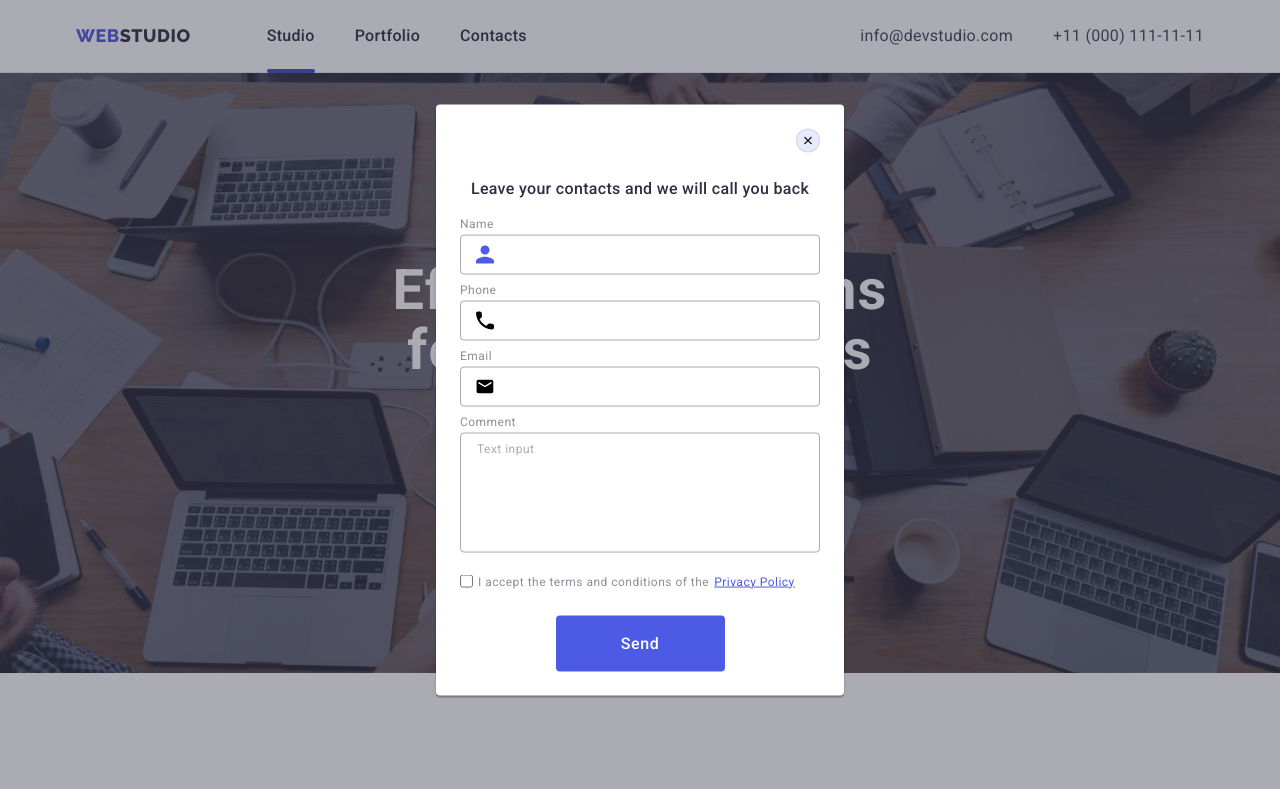
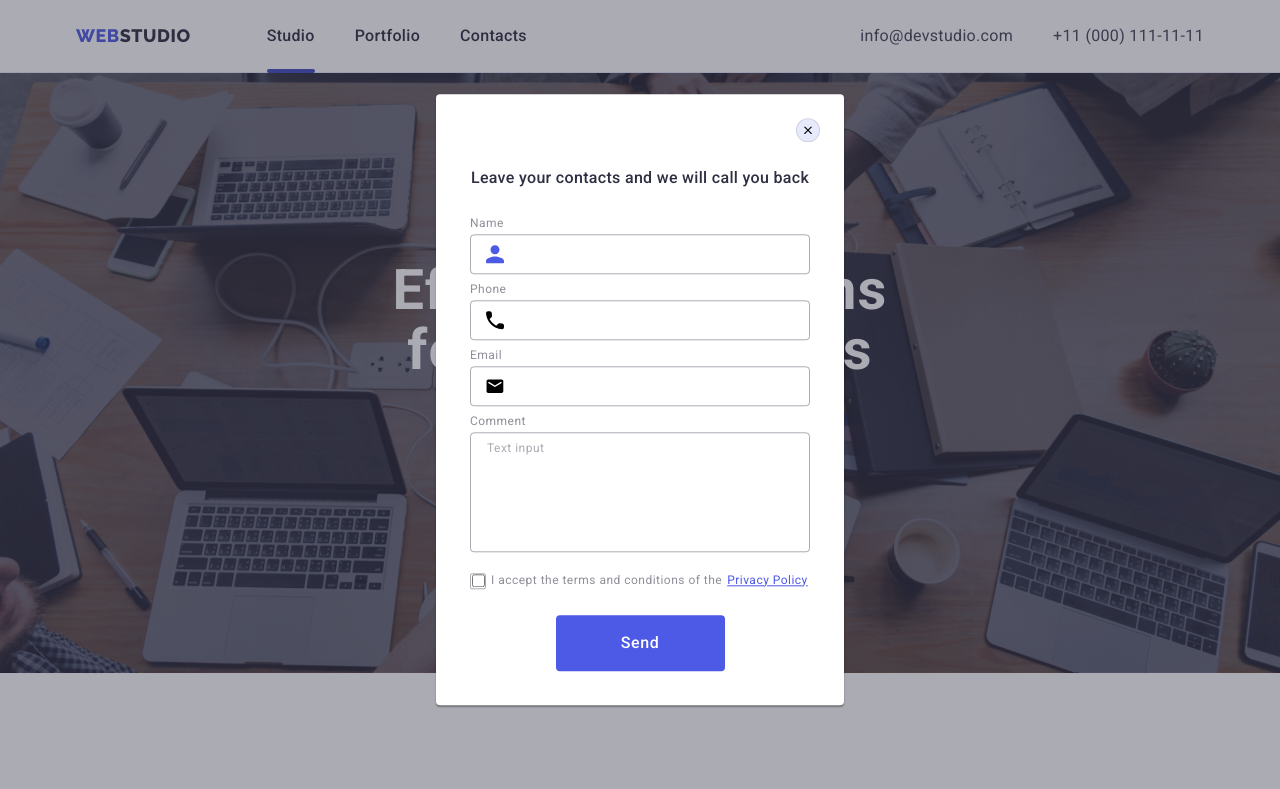
Before and after one commit to madalinagomei/goit-markup-hw-06, a plain HTML site: page index.html in a window 1280 px wide. Shown: the top 789 px of the page. Drawn offline with nearby package versions, Linux system fonts and the light colour scheme.

Commit message:
re-re-recheck

```diff
--- a/css/styles.css
+++ b/css/styles.css
@@ -806,11 +806,6 @@ letter-spacing: 0.02em;
         visibility 250ms cubic-bezier(0.4, 0, 0.2, 1);
 }
 
-.is-hidden {
-    opacity: 0;
-    visibility: hidden;
-    pointer-events: none;
-}
 
 .modal {
     position: relative;
@@ -822,42 +817,52 @@ letter-spacing: 0.02em;
     min-height: 576px;
     background: var(--white);
     box-shadow: 0px 1px 1px rgba(0, 0, 0, 0.14), 0px 1px 3px rgba(0, 0, 0, 0.12),
-        0px 2px 1px rgba(0, 0, 0, 0.2);
+    0px 2px 1px rgba(0, 0, 0, 0.2);
     border-radius: 4px;
     transition: transform 250ms cubic-bezier(0.4, 0, 0.2, 1);
 }
 
-.backdrop.is-hidden .modal {
+/* .is-hidden {
+    visibility: hidden;
+    opacity: 0;
+    pointer-events: none;
+} */
+.backdrop.is-hidden {
+    opacity: 0;
+    pointer-events: none;
+    visibility: hidden;
+}
+/* .backdrop.is-hidden .modal {
     transform: translate(-50%, -50%) scaleY(0);
-}
+} */
 
 .modal-close-btn {
-    width: 24px;
+       background-color: var(--border); width: 24px;
     height: 24px;
     border-radius: 50%;
     display: flex;
     align-items: center;
     justify-content: center;
-    background-color: var(--border);
+
     border: 1px solid rgba(0, 0, 0, 0.1);
     margin-left: auto;
     padding: 0;
     cursor: pointer;
     transition: background-color 250ms cubic-bezier(0.4, 0, 0.2, 1);
-    margin-bottom: 24px;
+    border-radius: 50%;
+        cursor: pointer;
+    /* margin-bottom: 24px; */
     position: absolute;
     top:24px;
     right:24px;
 }
 
-.modal-close-icon {
-    transition: fill 250ms cubic-bezier(0.4, 0, 0.2, 1);
-}
+
 
 .modal-close-btn:hover,
 .modal-close-btn:focus {
     background-color: var(--header-menu-color);
-    border: none;
+    /* border: none; */
 }
 
 .modal-close-btn:hover .modal-close-icon,
@@ -865,10 +870,16 @@ letter-spacing: 0.02em;
     fill: var(--white);
 }
 
+.modal-form {
+    display: flex;
+    flex-direction: column;
+    padding: 10px;}
+
 .modal-title {
     font-weight: 500;
     font-size: 16px;
     line-height: 1.5;
+    display: block;
     text-align: center;
     letter-spacing: 0.02em;
     color: var(--title-color);
@@ -907,7 +918,7 @@ letter-spacing: 0.02em;
     border-radius: 4px;
     background-color: transparent;
     padding-left: 38px;
-    outline: transparent;
+    outline: none;
     transition: border-color 250ms cubic-bezier(0.4, 0, 0.2, 1);
 }
 
@@ -953,7 +964,7 @@ letter-spacing: 0.02em;
     color: var(--title-color2);
 }
 
-.input-check:checked+.input-check-text>.check-empty {
+.input-check:checked + .input-check-text > .check-empty {
     background-color: var(--header-menu-color);
     border: none;
     fill: var(--background-color);
@@ -970,9 +981,7 @@ letter-spacing: 0.02em;
     color: var(--gray);
     display: inline-flex ;
     gap: 5px;
-    /* align-items: center;
-        justify-content: center;
- */
+
 }
 .check-empty {
     width: 16px;
@@ -986,7 +995,7 @@ letter-spacing: 0.02em;
     transition: background-color 250ms cubic-bezier(0.4, 0, 0.2, 1), border 250ms cubic-bezier(0.4, 0, 0.2, 1), fill 250ms cubic-bezier(0.4, 0, 0.2, 1);
 }
 
-.input-check-icon {}
+
 
 .input-check-link {
     color: var(--main-color);
--- a/index.html
+++ b/index.html
@@ -486,9 +486,9 @@
       </div>
     </footer>
     <div class="backdrop" data-modal>
-      <div class="modal">
+      <div class="modal is-hidden">
         <button class="modal-close-btn" data-modal-close type="button">
-          <svg class="modal-close-icon" width="8" height="8">
+          <svg width="8" height="8">
             <use href="./images/icons.svg#close-black"></use>
           </svg>
         </button>
@@ -557,15 +557,10 @@
               name="user-privacy"
             />
             <label for="user-privacy" class="input-check-text">
-              <span class="input-check-icon" width="10" height="8">
+              <span class="input-check-icon check-empty" width="10" height="8">
                 <input type="checkbox" id="scales" name="scales" />
                 <use href="./images/icons.svg#Checkbox"></use>
               </span>
-              <!-- <span class="check-empty">
-                <svg class="input-check-icon" width="10" height="8">
-                  <use href="./images/icons.svg#Checkbox"></use>
-                </svg>
-              </span> -->
 
               I accept the terms and conditions of the
               <a class="input-check-link" href="#">Privacy Policy</a>
```
